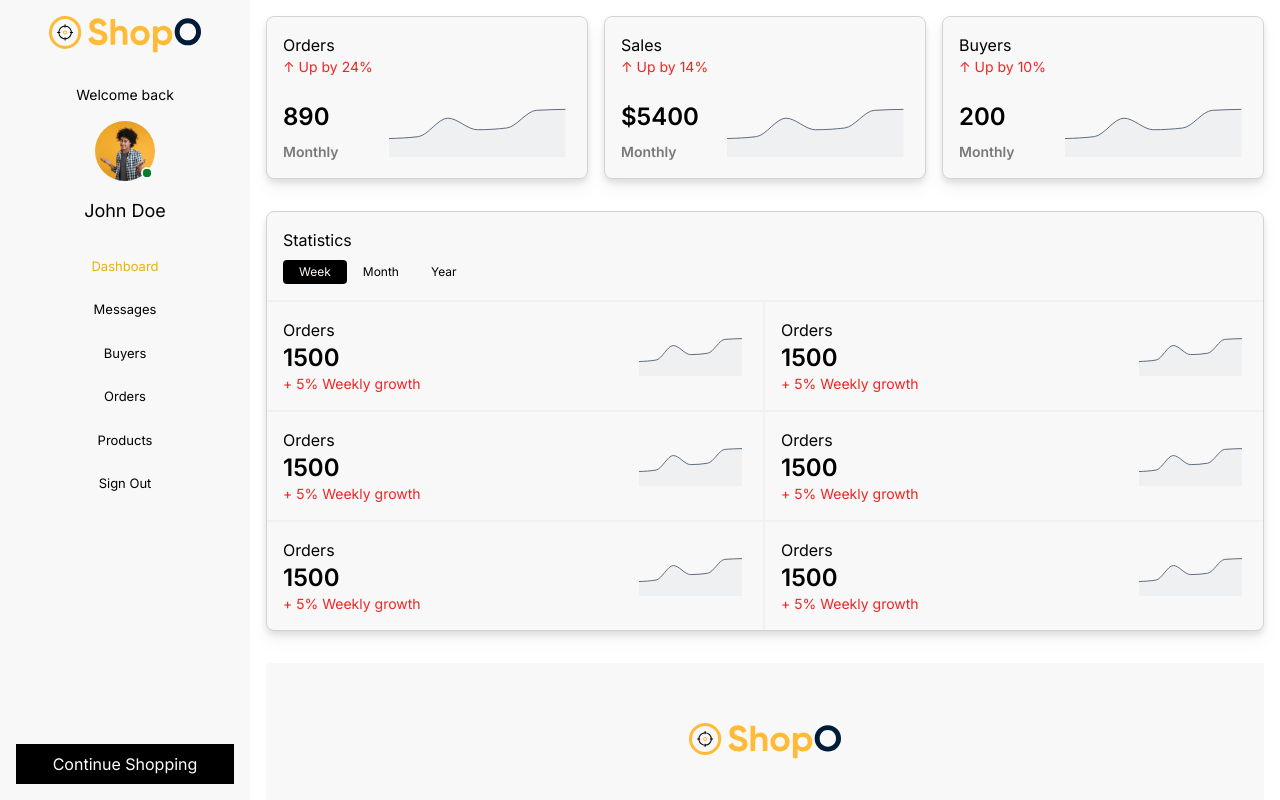
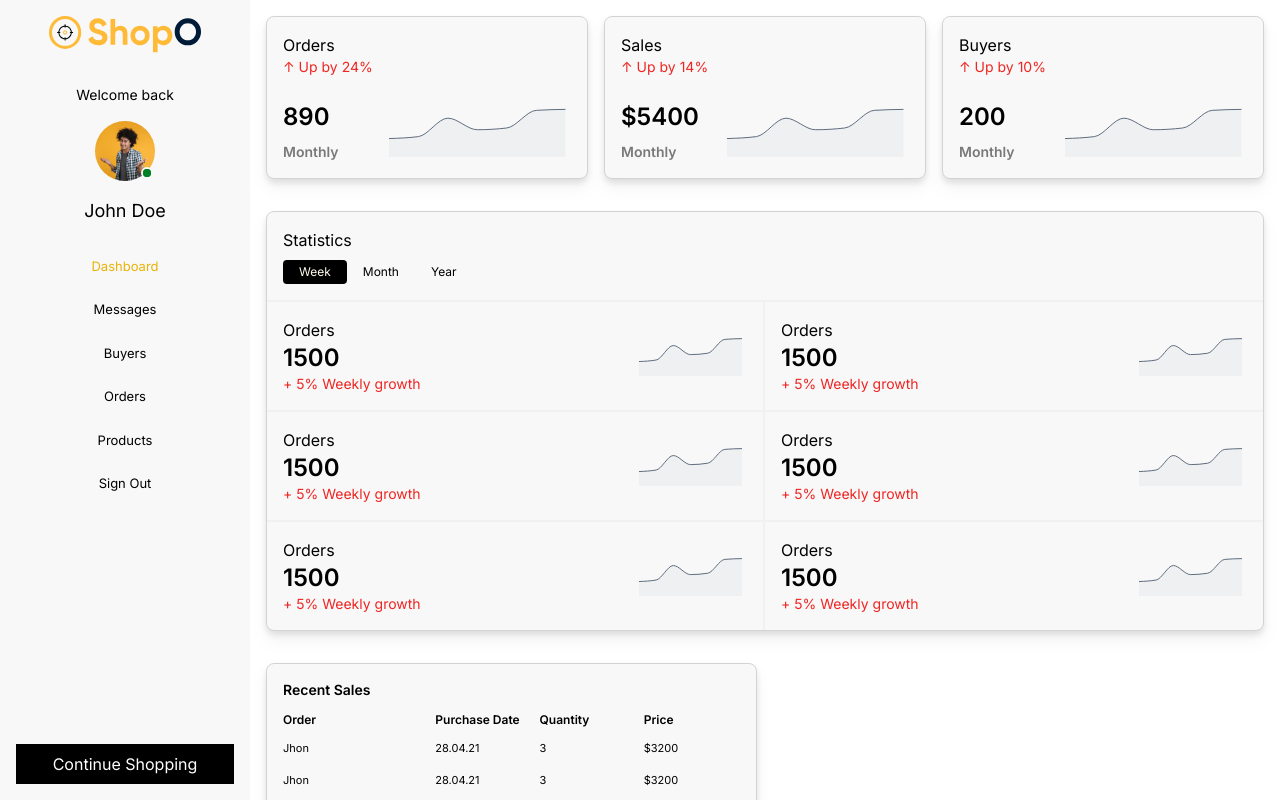
Before and after one commit to UzairMalik17/e-commerceSingle, a Next.js app: page /admin/dashboard in a window 1280 px wide. Shown: the top 800 px of the page. Built offline with nearby package versions, Linux system fonts and the light colour scheme.

Commit message:
Sales Section Completed

```diff
--- a/components/Client/Dashboard/DashboardComponent.tsx
+++ b/components/Client/Dashboard/DashboardComponent.tsx
@@ -1,6 +1,7 @@
 import React from "react";
 import OverviewCard from "./OverviewCard/OverviewCard";
 import Statistics from "./Statistics/Statistics";
+import RecentSales from "./RecentSales/RecentSales";
 const CardData = [
   {
     title: "Orders",
@@ -35,6 +36,9 @@ const DashboardComponent = () => {
         })}
       </div>
       <Statistics />
+      <div className="w-full h-[400px] grid lg:grid-cols-2 gap-4">
+        <RecentSales />
+      </div>
     </div>
   );
 };
--- /dev/null
+++ b/components/Client/Dashboard/RecentSales/RecentSales.tsx
@@ -0,0 +1,77 @@
+import React from "react";
+import SalesRow from "./SalesRow";
+const menu = ["Order", "Purchase Date", "Quantity", "Price"];
+const sales = [
+  {
+    Order: "Jhon",
+    PurchaseDate: "28.04.21",
+    Quantity: "3",
+    Price: "$3200",
+  },
+  {
+    Order: "Jhon",
+    PurchaseDate: "28.04.21",
+    Quantity: "3",
+    Price: "$3200",
+  },
+  {
+    Order: "Jhon",
+    PurchaseDate: "28.04.21",
+    Quantity: "3",
+    Price: "$3200",
+  },
+  {
+    Order: "Jhon",
+    PurchaseDate: "28.04.21",
+    Quantity: "3",
+    Price: "$3200",
+  },
+  {
+    Order: "Jhon",
+    PurchaseDate: "28.04.21",
+    Quantity: "3",
+    Price: "$3200",
+  },
+  {
+    Order: "Jhon",
+    PurchaseDate: "28.04.21",
+    Quantity: "3",
+    Price: "$3200",
+  },
+  {
+    Order: "Jhon",
+    PurchaseDate: "28.04.21",
+    Quantity: "3",
+    Price: "$3200",
+  },
+];
+const RecentSales = () => {
+  return (
+    <div className="w-full h-full flex flex-col items-start justify-start gap-3 bg-background border-[1px] drop-shadow-lg border-lightGray rounded-lg p-4">
+      <p className="font-semibold text-sm">Recent Sales</p>
+      <SalesRow
+        Order={menu[0]}
+        PurchaseDate={menu[1]}
+        Quantity={menu[2]}
+        Price={menu[3]}
+        style={`font-semibold text-xs`}
+      />
+      <div className="w-full h-full flex flex-col items-start justify-start text-xs gap-4">
+        {sales.map((item, index) => {
+          return (
+            <SalesRow
+              key={index}
+              Order={item.Order}
+              PurchaseDate={item.PurchaseDate}
+              Quantity={item.Quantity}
+              Price={item.Price}
+              style={`text-[11px]`}
+            />
+          );
+        })}
+      </div>
+    </div>
+  );
+};
+
+export default RecentSales;
--- /dev/null
+++ b/components/Client/Dashboard/RecentSales/SalesRow.tsx
@@ -0,0 +1,26 @@
+import React from "react";
+interface Props {
+  Order: string;
+  PurchaseDate: string;
+  Quantity: string;
+  Price: string;
+  style?: string;
+}
+const SalesRow: React.FC<Props> = ({
+  Order,
+  PurchaseDate,
+  Quantity,
+  Price,
+  style,
+}) => {
+  return (
+    <div className="w-full grid grid-cols-[1.5fr,1fr,1fr,1fr] gap-2">
+      <p className={`${style}`}>{Order}</p>
+      <p className={`${style}`}>{PurchaseDate}</p>
+      <p className={`${style}`}>{Quantity}</p>
+      <p className={`${style}`}>{Price}</p>
+    </div>
+  );
+};
+
+export default SalesRow;
```
